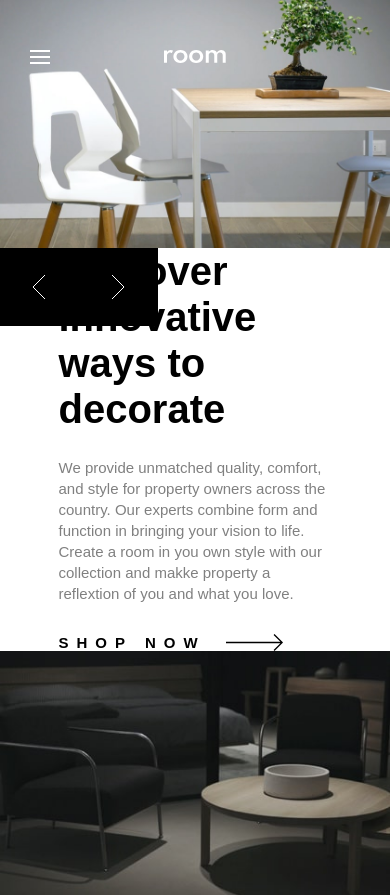
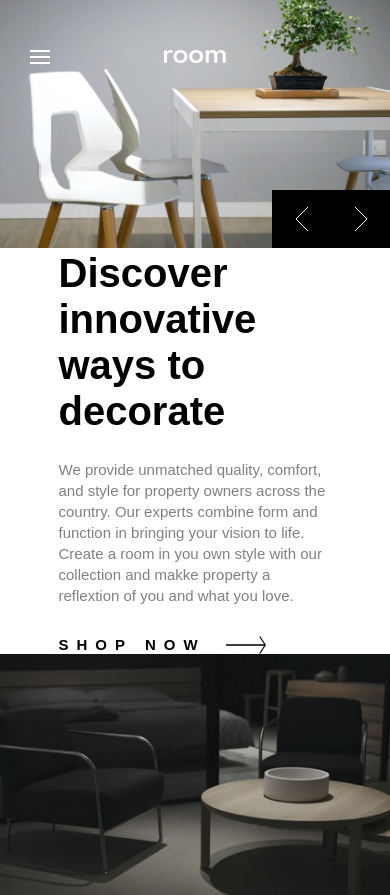
Before and after one commit to John9927/room-homepage-angular, an Angular app: page / in a window 390 px wide. Shown: the top 895 px of the page. Built offline with nearby package versions, Linux system fonts and the light colour scheme.

Commit message:
Fix switch mobile

```diff
--- a/src/app/homepage/homepage.component.html
+++ b/src/app/homepage/homepage.component.html
@@ -17,7 +17,22 @@
 
 <!-- Card -->
 <div class="container__card__images">
-  <img class="card__images" srcset="{{slides[this.currentIndex].img}}, {{slides[this.currentIndex].imgMobile}} 375w" >
+  <div class="container__images" style="position: relative;">
+    <img class="card__images" srcset="{{slides[this.currentIndex].img}}, {{slides[this.currentIndex].imgMobile}} 375w">
+    <!-- Switch Mobile -->
+    <div class="card__container__switch2">
+      <div class="card__switch2" (click)="onClickArrowLeft()">
+        <div class="card__switch__image2">
+          <img src="./../../assets/images/icon-angle-left.svg">
+        </div>
+      </div>
+      <div class="card__switch2" (click)="onClickArrowRight()">
+        <div class="card__switch__image2">
+          <img src="./../../assets/images/icon-angle-right.svg">
+        </div>
+      </div>
+    </div>
+  </div>
   <div class="card__container__text">
     <div class="container__text">
     <span class="card__text">{{slides[this.currentIndex].title}}</span>
@@ -26,7 +41,7 @@
       <span class="card__shop__label">Shop Now</span>
       <img style="margin-left: 20px;" src="./../../assets/images/icon-arrow.svg">
     </div>
-    <!-- Switch -->
+    <!-- Switch Desktop-->
     <div class="card__container__switch">
       <div class="card__switch" (click)="onClickArrowLeft()">
         <div class="card__switch__image">
--- a/src/app/homepage/homepage.component.scss
+++ b/src/app/homepage/homepage.component.scss
@@ -109,6 +109,10 @@
   left: -1px;
 }
 
+.card__container__switch2 {
+  display: none;
+}
+
 .card__switch {
   user-select: none;
   background: black;
@@ -189,6 +193,8 @@
   .container__card__images {
     grid-template-rows: auto;
     grid-template-columns: none;
+    display: flex;
+    flex-direction: column;
   }
 
   .hamburger {
@@ -219,6 +225,39 @@
   }
 
   .card__container__switch {
-    bottom: inherit;
+    display: none;
+  }
+
+
+  // Switch
+  .card__container__switch2 {
+    position: absolute;
+    display: flex;
+    justify-content: flex-end;
+    width: 100%;
+    bottom: 2px;
+  }
+
+  .card__switch2 {
+    user-select: none;
+    background: black;
+    position: relative;
+    width: 60px;
+    height: 58px;
+    display: flex;
+    cursor: pointer;
+    justify-content: center;
+    margin-right: -1px;
+  }
+
+  .card__switch2:hover {
+    background:  hsl(0, 0%, 27%);
+  }
+
+  .card__switch__image2 {
+    display: flex;
+    justify-content: center;
+    align-items: center;
+    height: 100%;
   }
 }
```
